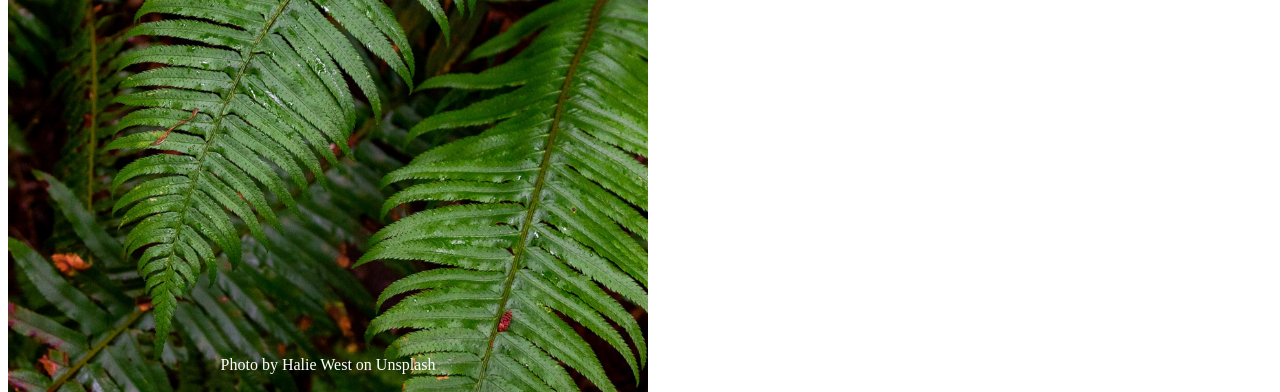
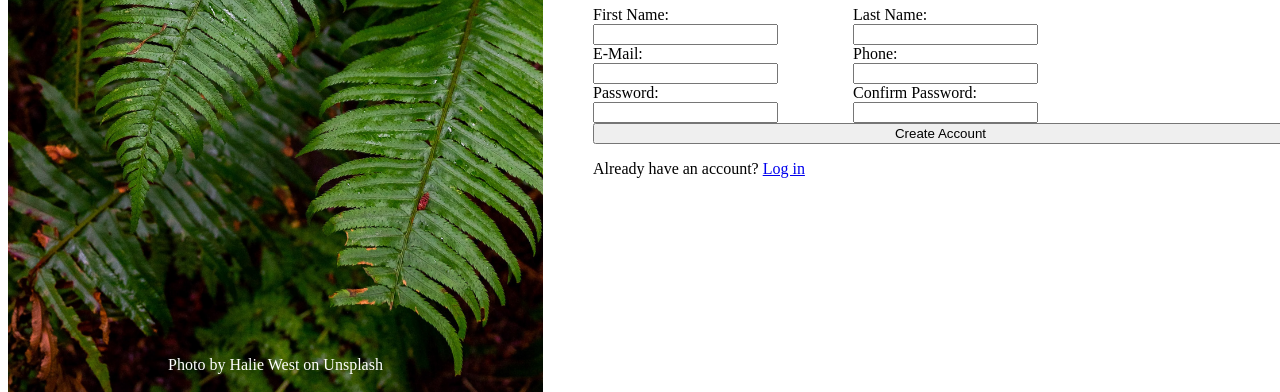
Before and after one commit to andyglover/odin-project-signup-form, a plain HTML site: page index.html in a window 1280 px wide. Shown: the part 416-808 px from the top of the page. Drawn offline with Linux system fonts and the light colour scheme.

Commit message:
Layout form

```diff
--- a/css/style.css
+++ b/css/style.css
@@ -5,10 +5,11 @@
 html,body{
     height:100%;
     width:100%;
+    min-width: 1150px;
+    max-width: 1350px;
 }
 div{
     height:100%;
-    width:50%;
 }
 body {
     display:flex;
@@ -21,6 +22,7 @@ body {
     display:flex;
     flex-direction: column;
     justify-content: center;
+    min-width:535px;
 }
 
 .logo {
@@ -48,6 +50,22 @@ body {
 .photo-credit a:hover {
     text-decoration: underline;
 }
+form{
+    display:flex;
+    flex-wrap:wrap;
+}
 form>li{
 list-style: none;
+display:inline;
+width:260px;
 }
+label{
+    display:block;
+}
+.content{
+
+    padding-left:50px;
+    display:flex;
+    flex-direction: column;
+    justify-content: center;
+}
```
